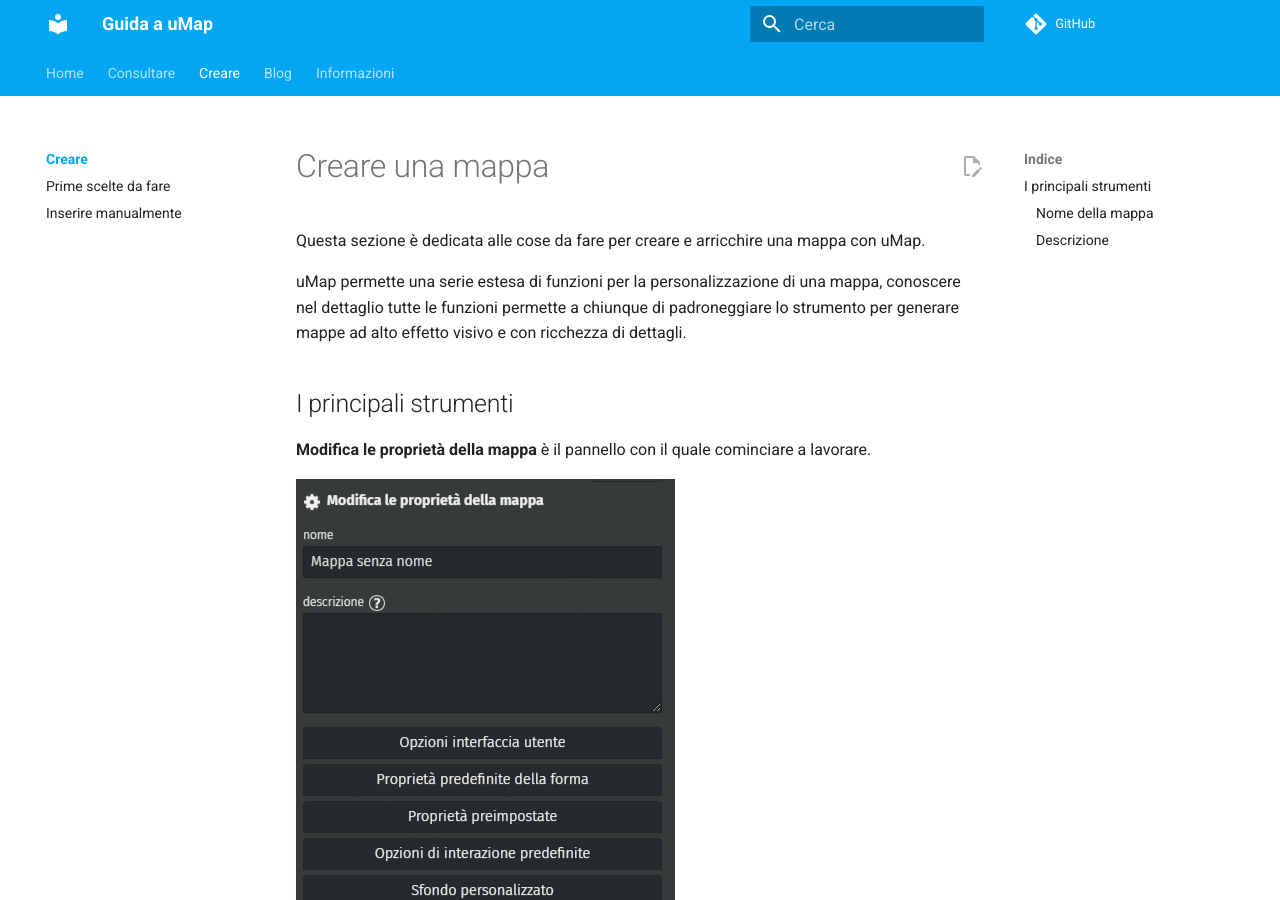
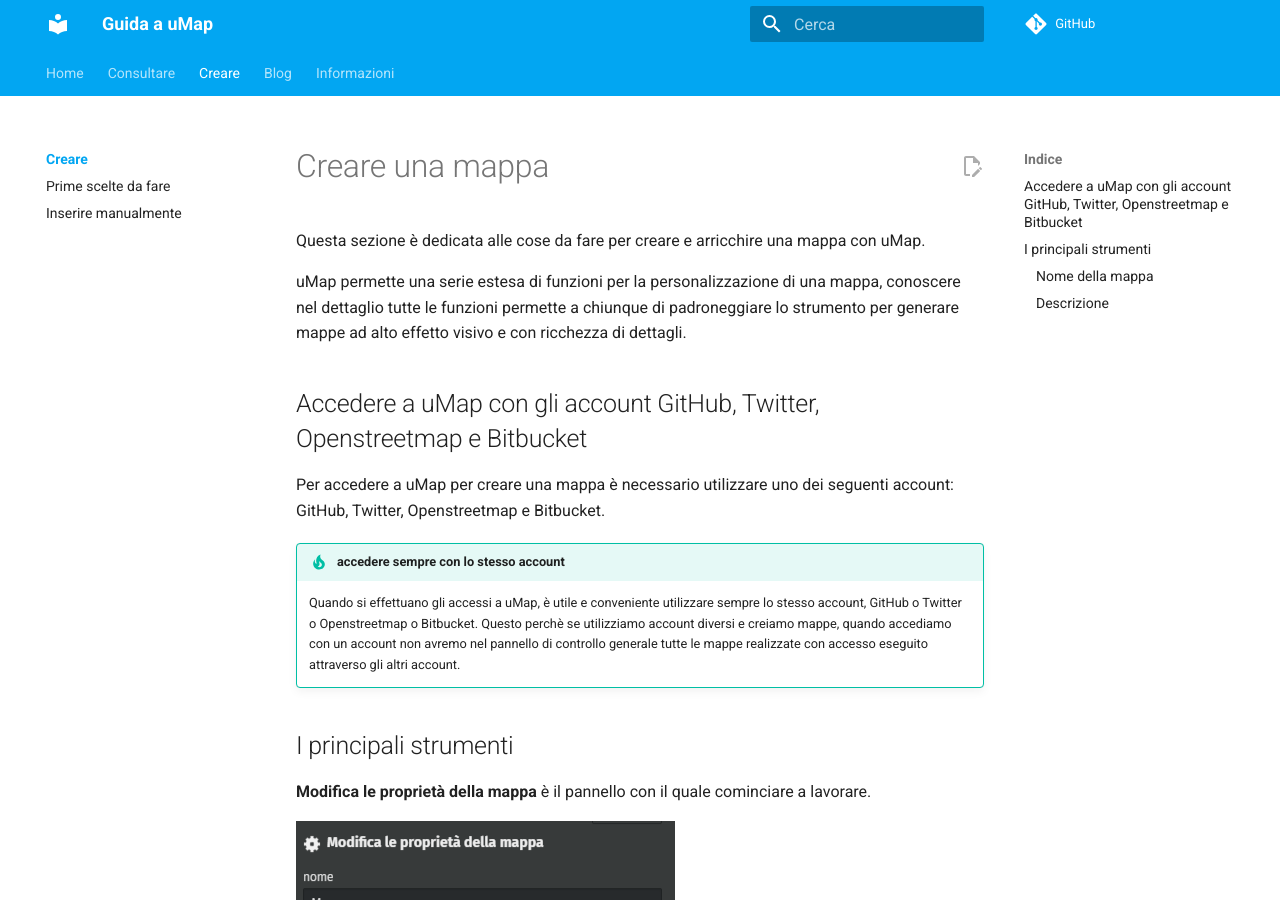
Before and after one commit to opendatasicilia/guida-umap, an MkDocs documentation site: the page built from docs/creare/index.md, in a window 1280 px wide and 900 px high. Built offline with MkDocs 1.6.1 and Material for MkDocs 9.7.7, drawn with Linux system fonts in a browser that asks for light colours; comment, search, counter and statistics services are not loaded.

Commit message:
Update index.md

```diff
--- a/docs/creare/index.md
+++ b/docs/creare/index.md
@@ -3,6 +3,17 @@
 Questa sezione è dedicata alle cose da fare per creare e arricchire una mappa con uMap.
 
 uMap permette una serie estesa di funzioni per la personalizzazione di una mappa, conoscere nel dettaglio tutte le funzioni permette a chiunque di padroneggiare lo strumento per generare mappe ad alto effetto visivo e con ricchezza di dettagli.
+
+
+## Accedere a uMap con gli account GitHub, Twitter, Openstreetmap e Bitbucket
+
+Per accedere a uMap per creare una mappa è necessario utilizzare uno dei seguenti account: GitHub, Twitter, Openstreetmap e Bitbucket.
+
+!!! tip "accedere sempre con lo stesso account"
+
+    Quando si effettuano gli accessi a uMap, è utile e conveniente utilizzare sempre lo stesso account, GitHub o Twitter o Openstreetmap o Bitbucket. Questo perchè se utilizziamo account diversi e creiamo mappe, quando accediamo con un account non avremo nel pannello di controllo generale tutte le mappe realizzate con accesso eseguito attraverso gli altri account.
+
+
 
 ## I principali strumenti
 
```
